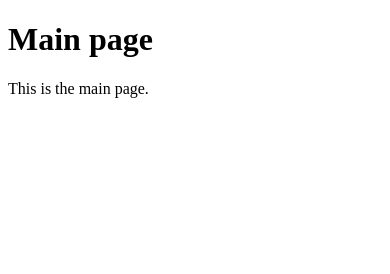
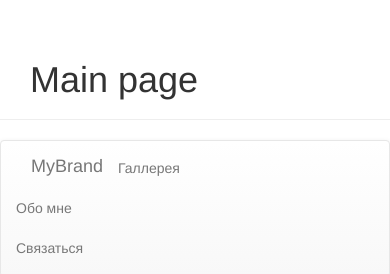
Before and after one commit to KostiganSavin/mysite, a Django app: page / in a window 390 px wide. Shown: the top 274 px of the page. Run offline with Django 3.2, Linux system fonts and the light colour scheme; some libraries are stand-ins or nearby versions.

Commit message:
Add web pages to modify and fill in future, add url and views to show pages

```diff
--- /dev/null
+++ b/src/aboutme/forms.py
@@ -0,0 +1 @@
+from django import forms
--- /dev/null
+++ b/src/aboutme/urls.py
@@ -0,0 +1,8 @@
+from django.conf.urls import url
+from .views import IndexView, AboutMeView, ContastsView
+
+urlpatterns = [
+    url(r'^$', IndexView.as_view(), name='about'),
+    url(r'^aboutme/$', AboutMeView.as_view(), name='aboutme'),
+    url(r'^contacts/$', ContastsView.as_view(), name='contacts'),
+]
--- a/src/aboutme/views.py
+++ b/src/aboutme/views.py
@@ -9,3 +9,11 @@
 
 class IndexView(TemplateView):
     template_name = 'base.html'
+
+
+class AboutMeView(TemplateView):
+    template_name = 'aboutme/aboutme.html'
+
+
+class ContastsView(TemplateView):
+    template_name = 'aboutme/contacts.html'
--- a/src/mysite/urls.py
+++ b/src/mysite/urls.py
@@ -13,7 +13,7 @@
     1. Import the include() function: from django.conf.urls import url, include
     2. Add a URL to urlpatterns:  url(r'^blog/', include('blog.urls'))
 """
-from django.conf.urls import url
+from django.conf.urls import url, include
 from django.contrib import admin
 
 from aboutme.views import index_view, IndexView
@@ -22,5 +22,6 @@
 urlpatterns = [
     url(r'^admin/', admin.site.urls),
     #url(r'^$', index_view, name='main'),
-    url(r'^$', IndexView.as_view(), name='main'),
+    url(r'^$', index_view, name='main'),
+    url(r'^', include('aboutme.urls'))
 ]
--- a/src/templates/base.html
+++ b/src/templates/base.html
@@ -3,9 +3,45 @@
   <head>
     <meta charset="utf-8">
     <title>Main page</title>
+    <!-- Latest compiled and minified CSS -->
+    <link rel="stylesheet" href="https://maxcdn.bootstrapcdn.com/bootstrap/3.3.7/css/bootstrap.min.css" integrity="sha384-BVYiiSIFeK1dGmJRAkycuHAHRg32OmUcww7on3RYdg4Va+PmSTsz/K68vbdEjh4u" crossorigin="anonymous">
+
+    <!-- Optional theme -->
+    <link rel="stylesheet" href="https://maxcdn.bootstrapcdn.com/bootstrap/3.3.7/css/bootstrap-theme.min.css" integrity="sha384-rHyoN1iRsVXV4nD0JutlnGaslCJuC7uwjduW9SVrLvRYooPp2bWYgmgJQIXwl/Sp" crossorigin="anonymous">
   </head>
   <body>
-    <h1>Main page</h1>
-    <p>This is the main page.</p>
+    <div class="page-header">
+      <div class="container">
+        <div class="col-md-6 col-md-offset-3">
+          <h1>Main page</h1>
+        </div>
+      </div>
+    </div>
+    <div class="navbar navbar-default">
+      <div class="container">
+        <div class="row">
+          <div class="col-md-6 col-md-offset-3">
+            <div class="navbar-header">
+              <a href="/" class="navbar-brand">MyBrand</a>
+              <ul class="nav navbar-nav">
+                <li><a href="/">Галлерея</a></li>
+                <li><a href="{% url 'aboutme'%}">Обо мне</a></li>
+                <li><a href="{% url 'contacts'%}">Связаться</a></li>
+              </ul>
+            </div>
+          </div>
+        </div>
+      </div>
+    </div>
+    <div class="container">
+      <div class="row">
+        <div class="col-xs-6 col-md-offset-3">
+          <a href="#" class="thumbnail">
+            <img src="..." alt="...">
+          </a>
+        </div>
+        ...
+      </div>
+    </div>
   </body>
 </html>
```
Also changed, not shown: src/mysite/settings.py (+8 -0 lines), src/templates/aboutme/aboutme.html (added, +15 -0 lines), src/templates/aboutme/contacts.html (added, +14 -0 lines), 1 other file.
